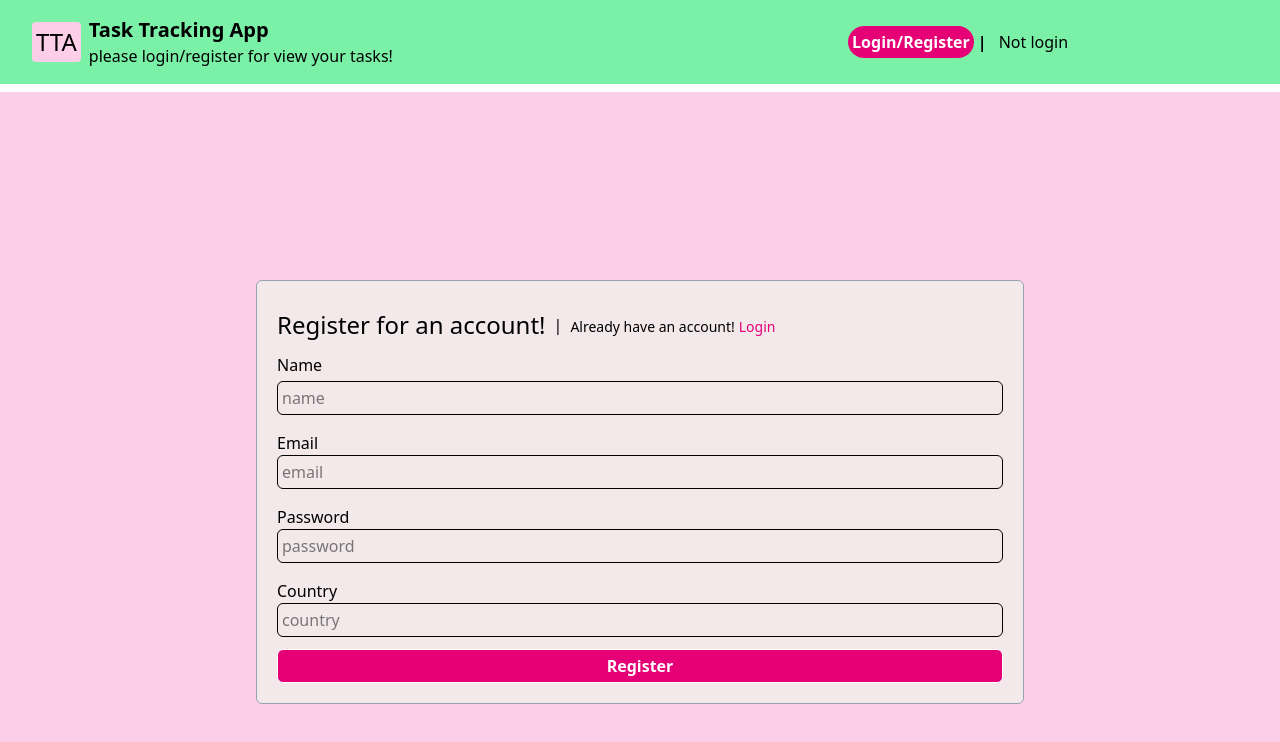
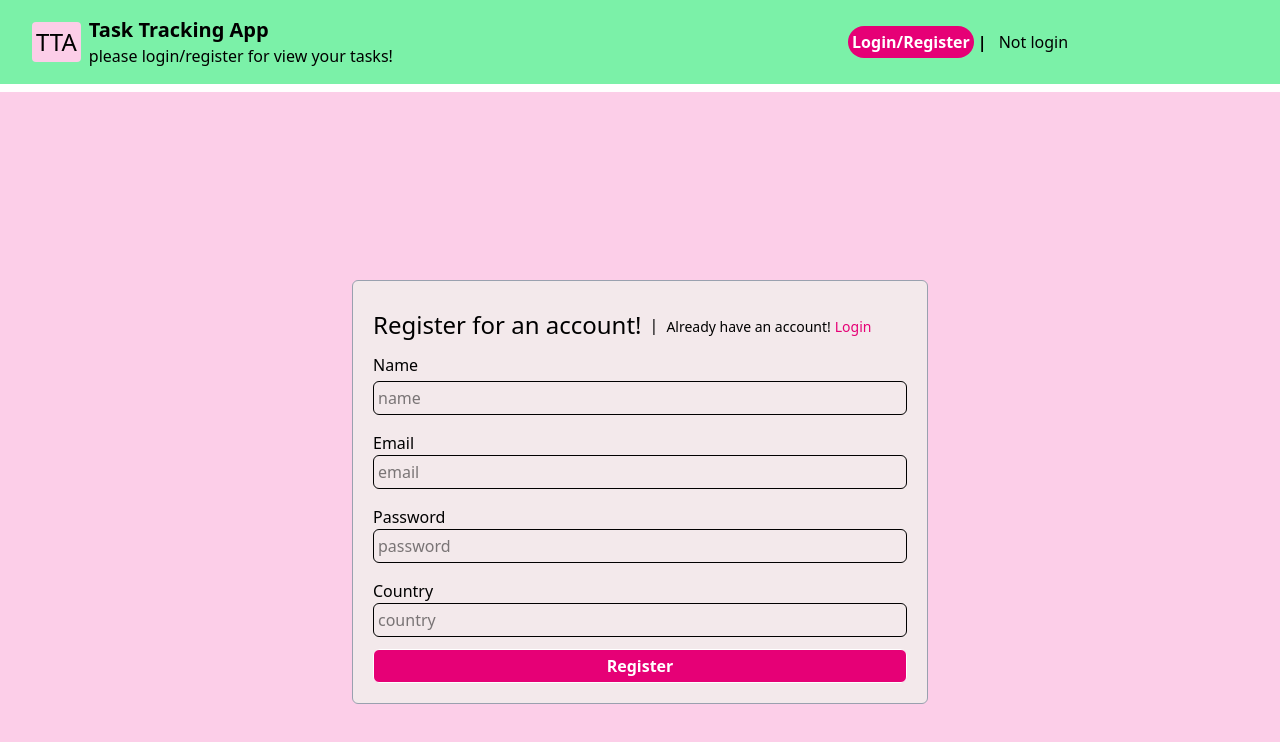
Before and after one commit to ParmodKumar-tech/Task-Tracking-App, a React (Vite) app in the folder frontend/: page /register in a window 1280 px wide. Shown: the top 742 px of the page. Built offline with nearby package versions, Linux system fonts and the light colour scheme.

Commit message:
adjust width of forms

```diff
--- a/frontend/src/components/Navbar.jsx
+++ b/frontend/src/components/Navbar.jsx
@@ -49,7 +49,7 @@ function Navbar(){
                 }
 
                 {!userName &&
-                <li className='rounded-2xl p-1 bg-pink-600 text-white font-semibold'>
+                <li onClick={handleAutoCloseMenu} className='rounded-2xl p-1 bg-pink-600 text-white font-semibold'>
                     <NavLink to="/register">Login/Register</NavLink></li>
 
                 }
--- a/frontend/src/pages/login/Login.jsx
+++ b/frontend/src/pages/login/Login.jsx
@@ -40,7 +40,7 @@ export default function Login(){
 
     return(
         <div className='w-full h-screen flex items-center bg-pink-200'>
-        <form onSubmit={handleSubmit(onSubmit)} className=' bg-[#f2ececea] m-5 w-[60%] mx-auto  border border-gray-400 rounded-md p-4 my-10' >
+        <form onSubmit={handleSubmit(onSubmit)} className=' bg-[#f2ececea] m-5 w-[80%] md:w-[70%] lg:w-[45%] mx-auto  border border-gray-400 rounded-md p-4 my-10' >
 
             <div className='flex items-center'>
                 <h1 className='text-2xl my-2'>Login to your account!</h1>
--- a/frontend/src/pages/register/Register.jsx
+++ b/frontend/src/pages/register/Register.jsx
@@ -40,7 +40,7 @@ export default function Register(){
 
     return(
         <div className='w-full h-screen flex items-center bg-pink-200'>
-        <form className='m-5 w-[60%]  mx-auto bg-[#f2ececea] border border-gray-400 rounded-md p-5 my-10' onSubmit={handleSubmit(onSubmit)}>
+        <form className='m-5 w-[80%] md:w-[70%] lg:w-[45%]  mx-auto bg-[#f2ececea] border border-gray-400 rounded-md p-5 my-10' onSubmit={handleSubmit(onSubmit)}>
 
         <div className='flex items-center'>
             <h1 className='text-2xl my-2'>Register for an account!</h1>
```
